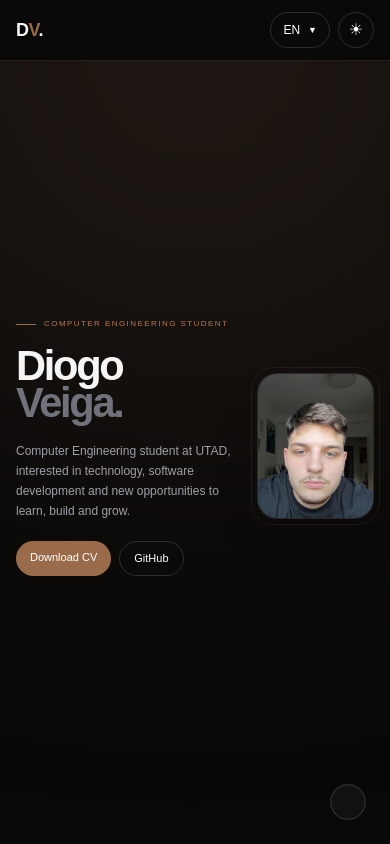
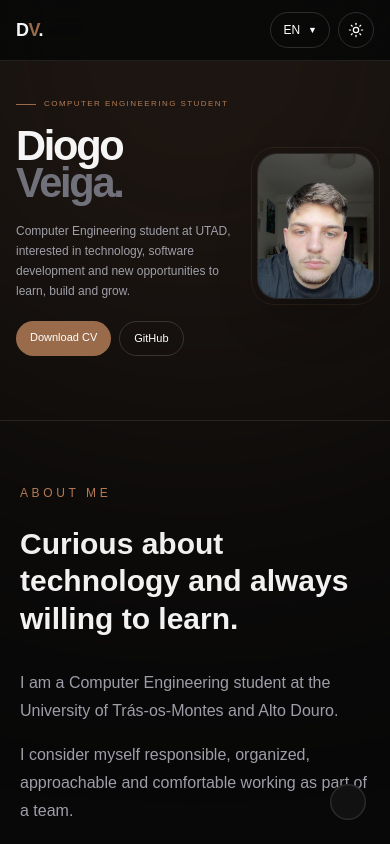
Before and after one commit to diogoveiga81699/diogo-cv, a Next.js app: page / in a window 390 px wide. Shown: the top 844 px of the page. Built offline with nearby package versions, Linux system fonts and the light colour scheme.

Commit message:
Refine mobile hero and theme icon

```diff
--- a/app/page.tsx
+++ b/app/page.tsx
@@ -79,7 +79,6 @@ export default function Home() {
 
   const copyText = async (label: string, value: string) => {
     await navigator.clipboard.writeText(value);
-
     setCopied(label);
 
     setTimeout(() => {
@@ -419,7 +418,7 @@ export default function Home() {
   const theme = darkMode
     ? {
         page: "bg-[#080808] text-[#f5f5f5]",
-        header: "bg-[#080808]/85 border-white/10",
+        header: "bg-[#080808]/90 border-white/10",
         card: "bg-[#111111] border-white/10",
         muted: "text-zinc-400",
         subtle: "text-zinc-500",
@@ -452,7 +451,7 @@ export default function Home() {
     <main
       className={`relative min-h-screen transition-colors duration-500 ${theme.page}`}
     >
-      {/* BACKGROUND */}
+      {/* BACKGROUND GLOW */}
       <div className="pointer-events-none fixed left-1/2 top-[-300px] z-0 h-[700px] w-[700px] -translate-x-1/2 rounded-full bg-[#9A6B4A]/20 blur-[180px]" />
 
       {/* HEADER */}
@@ -557,11 +556,47 @@ export default function Home() {
             {/* THEME */}
             <button
               onClick={() => setDarkMode(!darkMode)}
-              className={`flex h-9 w-9 items-center justify-center rounded-full border text-base transition sm:h-10 sm:w-10 sm:text-lg ${theme.secondaryButton}`}
+              className={`flex h-9 w-9 items-center justify-center rounded-full border transition sm:h-10 sm:w-10 ${theme.secondaryButton}`}
               aria-label={t.themeTitle}
               title={t.themeTitle}
             >
-              {darkMode ? "☀" : "☾"}
+              {darkMode ? (
+                <svg
+                  width="16"
+                  height="16"
+                  viewBox="0 0 24 24"
+                  fill="none"
+                  stroke="currentColor"
+                  strokeWidth="1.8"
+                  strokeLinecap="round"
+                  strokeLinejoin="round"
+                  aria-hidden="true"
+                >
+                  <circle cx="12" cy="12" r="4" />
+                  <path d="M12 2v2" />
+                  <path d="M12 20v2" />
+                  <path d="m4.93 4.93 1.41 1.41" />
+                  <path d="m17.66 17.66 1.41 1.41" />
+                  <path d="M2 12h2" />
+                  <path d="M20 12h2" />
+                  <path d="m6.34 17.66-1.41 1.41" />
+                  <path d="m19.07 4.93-1.41 1.41" />
+                </svg>
+              ) : (
+                <svg
+                  width="16"
+                  height="16"
+                  viewBox="0 0 24 24"
+                  fill="none"
+                  stroke="currentColor"
+                  strokeWidth="1.8"
+                  strokeLinecap="round"
+                  strokeLinejoin="round"
+                  aria-hidden="true"
+                >
+                  <path d="M21 12.79A9 9 0 1 1 11.21 3 7 7 0 0 0 21 12.79Z" />
+                </svg>
+              )}
             </button>
           </div>
         </div>
@@ -571,11 +606,17 @@ export default function Home() {
       <section
         id="inicio"
         className="
-          relative z-10 mx-auto grid min-h-[100svh] max-w-6xl
+          relative z-10 mx-auto grid max-w-6xl
           grid-cols-[1.45fr_0.75fr] items-center gap-4
-          px-4 pb-12 pt-24
-          sm:grid-cols-[1.35fr_0.65fr] sm:gap-8 sm:px-6 sm:pb-16 sm:pt-28
-          md:grid-cols-[1.25fr_0.75fr] md:gap-14 md:pb-24 md:pt-32
+          px-4 pb-16 pt-24
+
+          sm:grid-cols-[1.35fr_0.65fr]
+          sm:gap-8 sm:px-6 sm:pb-20 sm:pt-28
+
+          md:min-h-[100svh]
+          md:grid-cols-[1.25fr_0.75fr]
+          md:items-center md:gap-14
+          md:pb-24 md:pt-32
         "
       >
         {/* TEXTO */}
```
